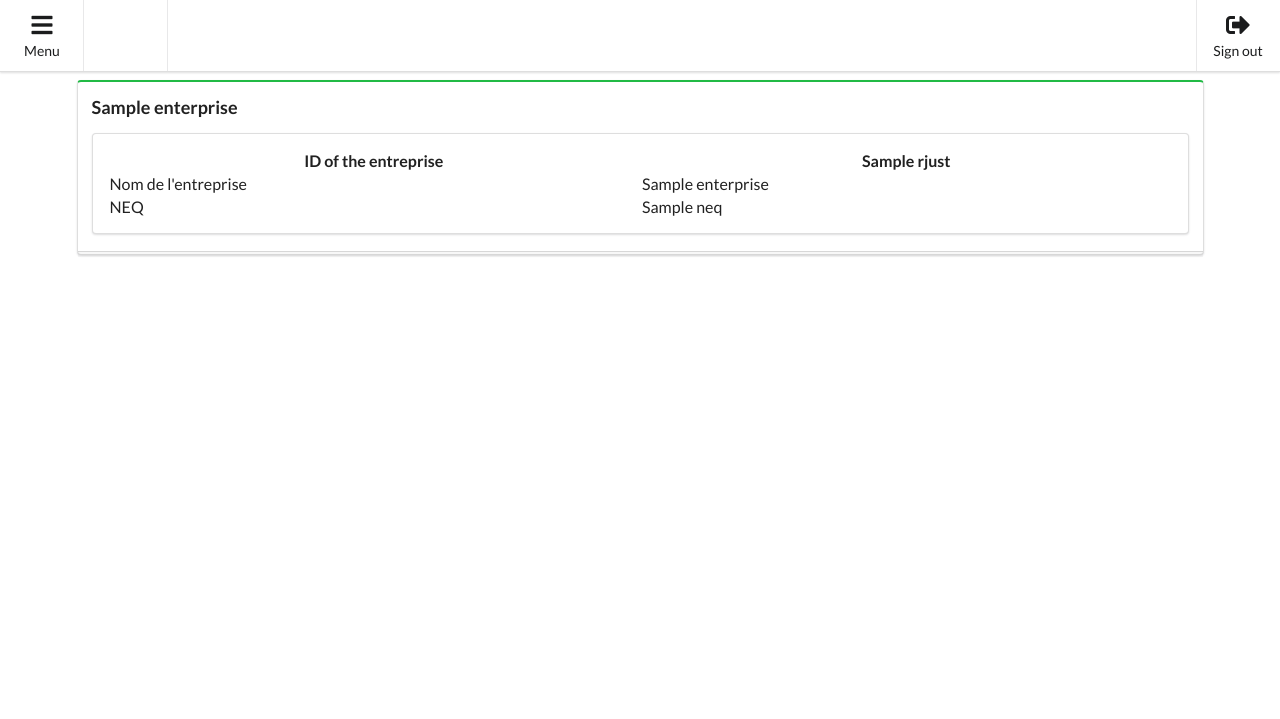
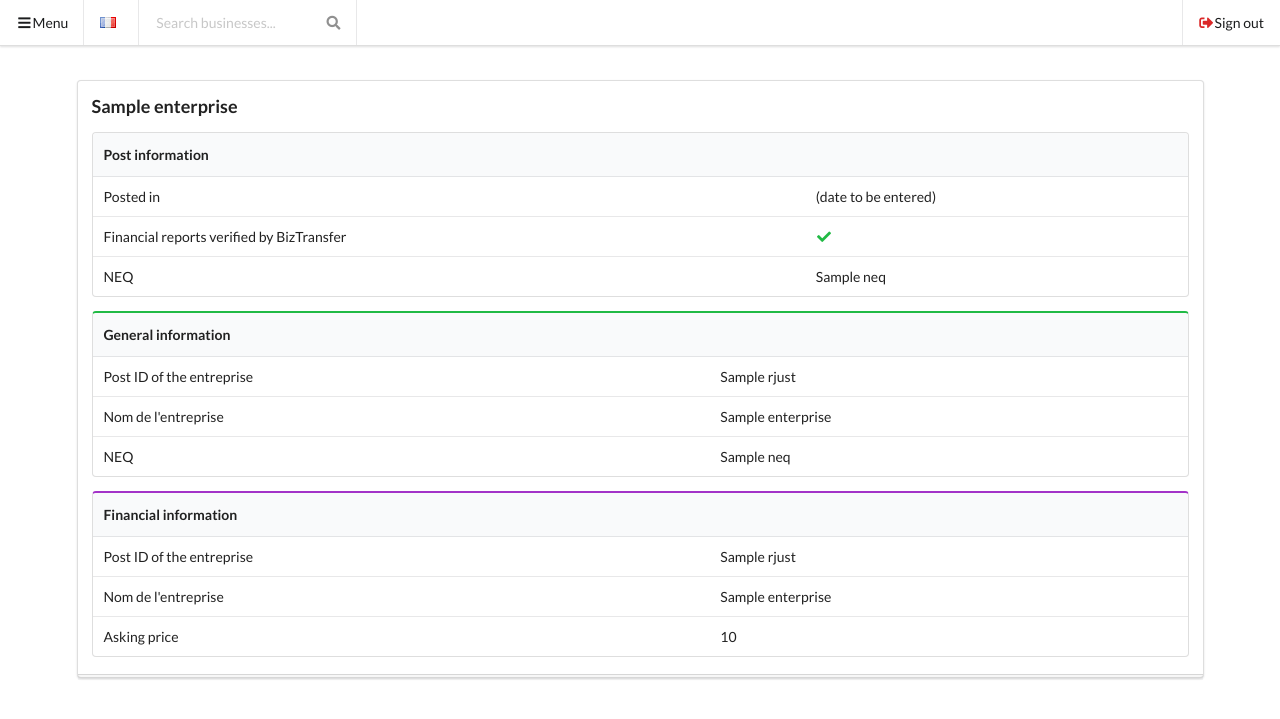
Before and after one commit to IPCONNEX/BizTransfer.ca, a Flask app: page /ent/1/ in a window 1280 px wide. Shown: the top 719 px of the page. Run offline with Flask 2, Linux system fonts and the light colour scheme; the visitor is signed in with stand-in values (Sample User, id 1); a database or web service that is not in the repository returns one stand-in record (values such as "Sample title"); some libraries are stand-ins or nearby versions.

Commit message:
migrated to semantic UI restore all signup/login/buy/sell/
New:
visits counter

```diff
--- a/app.py
+++ b/app.py
@@ -1,7 +1,7 @@
 #! /Users/omarelmohri/.venvs/lpthw/bin/python
 # sample for web app to display the database content
 
-from pymongo import MongoClient
+#   from pymongo import MongoClient #  Using from lib instead
 from flask import render_template, request, Flask, flash, redirect, url_for, session, logging
 from random import randint
 from wtforms import Form, StringField, TextAreaField, PasswordField, DecimalField, validators
@@ -9,10 +9,8 @@ from functools import wraps
 from passlib.hash import sha256_crypt
 from lib.BizTransfer import Enterprise
 from lib.AppDB import AppDB
-from flask_pymongo import PyMongo
 import time
 import json
-import pprint
 
 
 DB = AppDB()
@@ -112,6 +110,7 @@ def login():
                 session['email'] = email
                 flash("Login successful", "success")
                 return redirect(url_for('index'))
+                #TODO return to the previous page that sent it to the login
         else:
             flash("Wrong combination username/password", "error")
 
@@ -121,6 +120,7 @@ def login():
 @app.route("/signup/", methods=['POST', 'GET'])
 def signup():
     if request.method == 'POST':
+        #TODO form validation with JavaScript
         if usersDB.find({'email': request.form['email']}).count() > 0:
             flash("Email already used by another account", "error")
             return render_template('signup.html', STATICS=STATICS)
--- a/templates/includes/layout.html
+++ b/templates/includes/layout.html
@@ -29,15 +29,20 @@
         {% endif %}
     </div>
 
-    <div class="ui basic labeled icon top fixed menu">
+    <div class="ui basic  icon top fixed menu">
         <div class="item" id="toggle">
             <i class="sidebar icon"></i>Menu
         </div>
-        <a href="/" class="center item">
-            {% include "includes/_messages.html" %}
-        </a>
+        <a href="/" class="center item"><i class="fr flag"></i></a>
+        <div class="ui category search item">
+            <div class="ui transparent icon input">
+              <input class="prompt" type="text" placeholder="Search businesses...">
+              <i class="search link icon"></i>
+            </div>
+            <div class="results"></div>
+        </div>
         {% if session['logged'] %}
-        <a href="/signout/" class="right item"><i class="sign out icon"></i>Sign out</a>
+        <a href="/signout/" class="right item"><i class="red sign out icon"></i>Sign out</a>
         {% else %}
         <a href="/login/" class="right item"><i class="sign in icon"></i>Login</a>
         <a href="/signup/" class="item"><i class="add user icon"></i>Sign up</a>
--- a/templates/profile.html
+++ b/templates/profile.html
@@ -6,18 +6,44 @@
 
 
 
-<div class="ui container segment stacked green">
+<div class="ui container segment stacked">
 
     <a class="ui header">{{ profile['entr_name'] }}</a>
 
-    <div class="ui segment">
+    <table class="ui table">
+          <thead>
+            <tr>
+                <th>Post information</th>
+                <th></th>
+            </tr>
+          </thead>
+          <tbody>
+            <tr>
+                <td>Posted in</td>
+                <td>(date to be entered)</td>
+            </tr>
+            <tr>
+              <td>Financial reports verified by BizTransfer</td>
+              <td><i class="checkmark green icon"></i></td>
+            </tr>
+            <tr>
+              <td>NEQ</td>
+              <td>{{ profile['neq'] }}</td>
+            </tr>
+          </tbody>
+    </table>
 
-      <!-- Table -->
-
-        <table class="table" style="width:100%">
+    <table class="ui green table">
+          <thead>
             <tr>
-                <th width="50%">ID of the entreprise</th>
-                <th width="50%">{{ profile['id'].rjust(6, '0') }}</th>
+                <th>General information</th>
+                <th></th>
+            </tr>
+          </thead>
+          <tbody>
+            <tr>
+                <td>Post ID of the entreprise</td>
+                <td>{{ profile['id'].rjust(6, '0') }}</td>
             </tr>
             <tr>
               <td>Nom de l'entreprise</td>
@@ -27,12 +53,36 @@
               <td>NEQ</td>
               <td>{{ profile['neq'] }}</td>
             </tr>
+          </tbody>
+    </table>
 
+
+    <table class="ui purple table">
+          <thead>
+            <tr>
+                <th>Financial information</th>
+                <th></th>
+            </tr>
+          </thead>
+          <tbody>
+            <tr>
+                <td>Post ID of the entreprise</td>
+                <td>{{ profile['id'].rjust(6, '0') }}</td>
+            </tr>
+            <tr>
+              <td>Nom de l'entreprise</td>
+              <td>{{ profile['entr_name'] }}</td>
+            </tr>
+            <tr>
+              <td>Asking price</td>
+              <td>{{ profile['ask_price'] }}</td>
+            </tr>
+          </tbody>
     </table>
+
 </div>
 
 
-</div>
 
 
 
```
Lines whose indentation alone changed are shown as unchanged.
